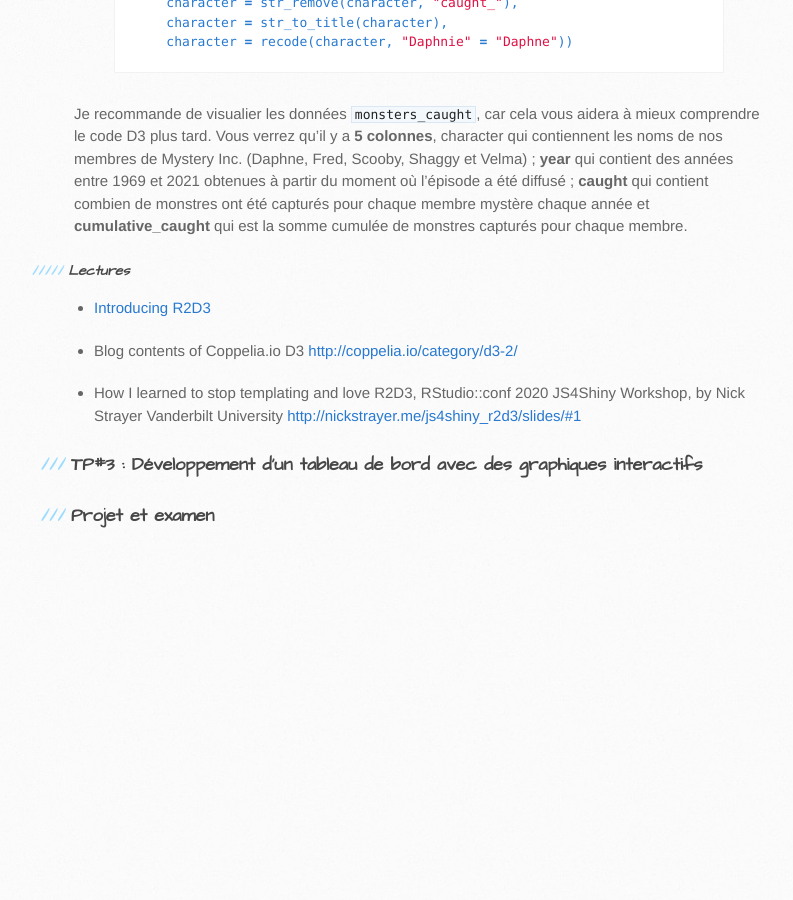
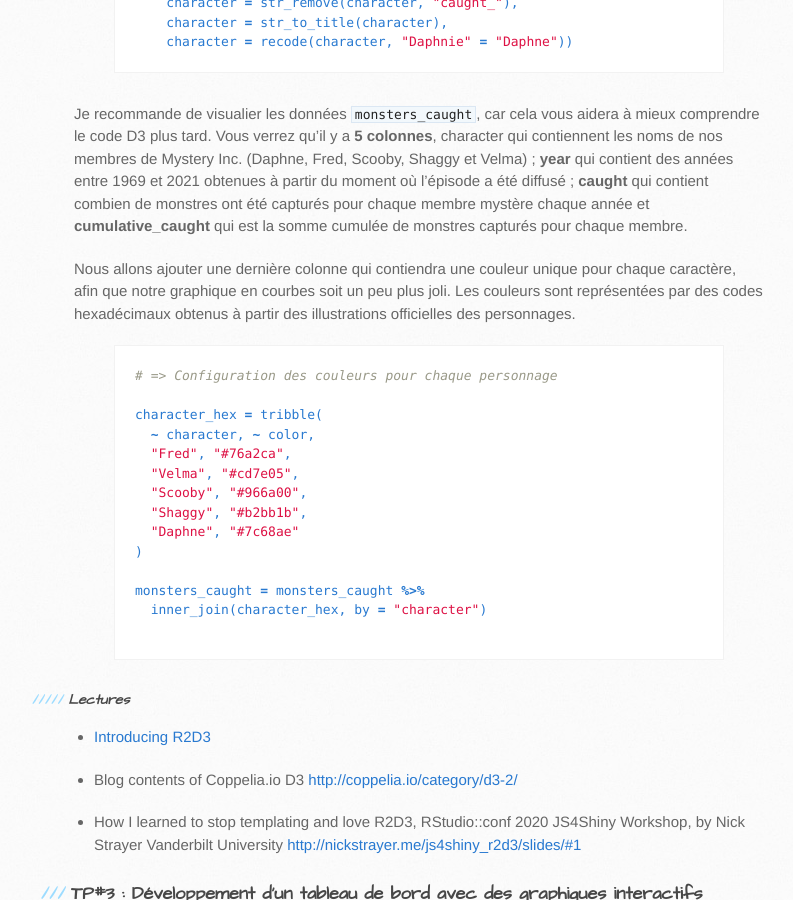
Before and after one commit to armelsoubeiga/Cours, a Jekyll site: the page built from dataviz/_posts/2021-12-11-Visualisation-des-données.md, in a window 1280 px wide and 900 px high, scrolled down 3262 px. Shown: the whole window, without its empty margins (96-889 px from the left). Built offline with Jekyll 4.4.1, drawn with Linux system fonts in a browser that asks for light colours; before the commit the page ends 3822 px from its top, so only the background shows below that; some of the changed text lies outside the part shown.

Commit message:
Update 2021-12-11-Visualisation-des-données.md

```diff
--- a/dataviz/_posts/2021-12-11-Visualisation-des-données.md
+++ b/dataviz/_posts/2021-12-11-Visualisation-des-données.md
@@ -64,8 +64,8 @@ Dans ce TP#2, nous écrirons notre code dans un fichier .js séparé, mais nous
 
 Donc, nous allons commencer par créer deux fichiers :
 
-* Un document R Script : scoobydoo.R
-* Un scénario D3 : scoobydoo.js
+* Un document R Script : `scoobydoo.R`
+* Un scénario D3 : `scoobydoo.js`
 
 Pour garantir que les fichiers peuvent interagir les uns avec les autres, je recommande de travailler dans un projet RStudio __(Fichier > Nouveau projet)__ avec les deux fichiers au même niveau .Rproj.
 
@@ -117,6 +117,24 @@ monsters_caught = scoobydoo %>%
 
 Je recommande de visualier les données `monsters_caught`, car cela vous aidera à mieux comprendre le code D3 plus tard. Vous verrez qu'il y a **5 colonnes**, character qui contiennent les noms de nos membres de Mystery Inc. (Daphne, Fred, Scooby, Shaggy et Velma) ; **year** qui contient des années entre 1969 et 2021 obtenues à partir du moment où l'épisode a été diffusé ; **caught** qui contient combien de monstres ont été capturés pour chaque membre mystère chaque année et **cumulative_caught** qui est la somme cumulée de monstres capturés pour chaque membre.
 
+Nous allons ajouter une dernière colonne qui contiendra une couleur unique pour chaque caractère, afin que notre graphique en courbes soit un peu plus joli. Les couleurs sont représentées par des codes hexadécimaux obtenus à partir des illustrations officielles des personnages.
+
+{% highlight R %}
+# => Configuration des couleurs pour chaque personnage
+character_hex = tribble(
+  ~ character, ~ color,
+  "Fred", "#76a2ca",
+  "Velma", "#cd7e05",
+  "Scooby", "#966a00",
+  "Shaggy", "#b2bb1b",
+  "Daphne", "#7c68ae"
+)
+
+monsters_caught = monsters_caught %>%
+  inner_join(character_hex, by = "character")
+
+{% endhighlight %}
+
 ##### *Lectures*
 
 * [Introducing R2D3](Introducing R2D3)
```
